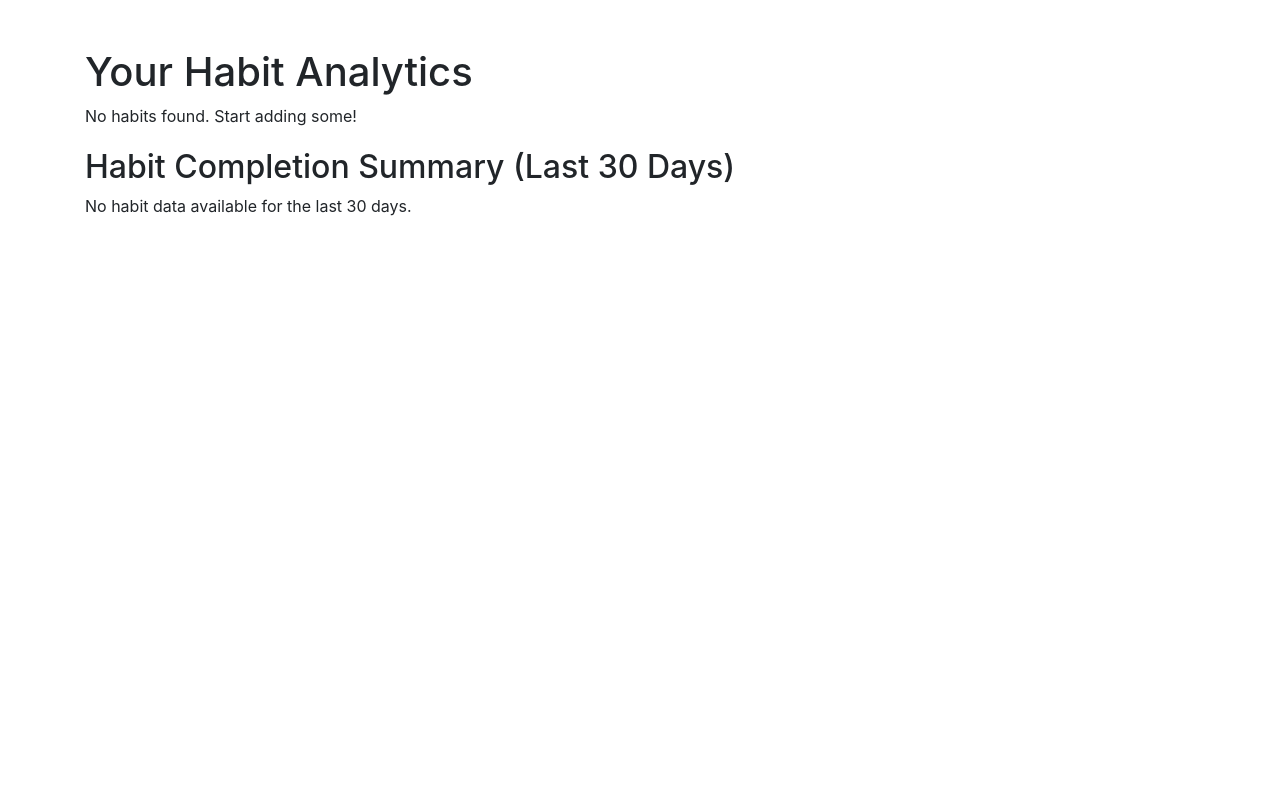
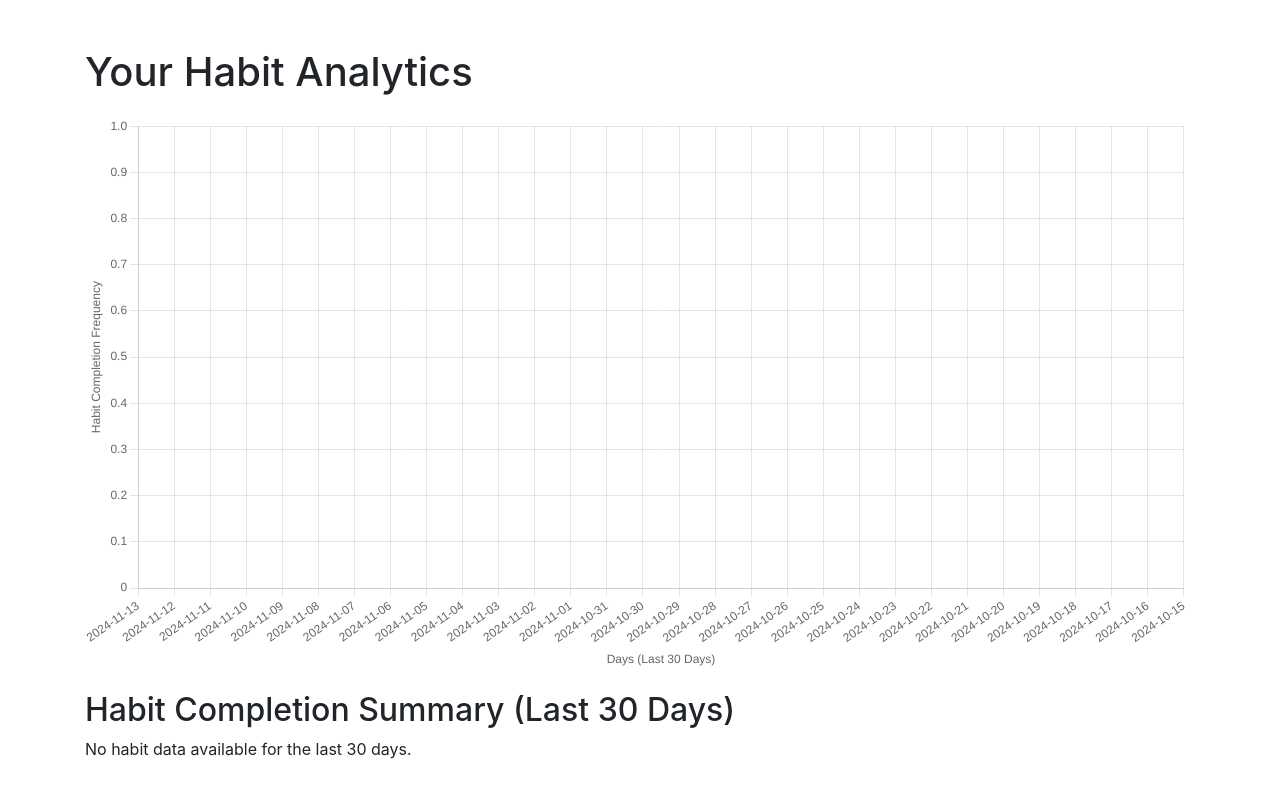
Before and after one commit to milkink/habit-tracker, a Flask app: page /analytics in a window 1280 px wide. Run offline with Flask 3, Linux system fonts and the light colour scheme; the visitor is signed in with stand-in values (Sample User, id 1); data that the repository does not hold is empty; some libraries are stand-ins or nearby versions.

Commit message:
Update analytics.html

```diff
--- a/templates/analytics.html
+++ b/templates/analytics.html
@@ -1,3 +1,4 @@
+<!-- analytics.html -->
 <!DOCTYPE html>
 <html lang="en">
 <head>
@@ -5,6 +6,7 @@
     <meta name="viewport" content="width=device-width, initial-scale=1.0">
     <title>Your Habit Analytics</title>
     <link rel="stylesheet" href="https://stackpath.bootstrapcdn.com/bootstrap/4.5.2/css/bootstrap.min.css">
+    <!-- You can add custom styles if needed -->
     <style>
         .habit-summary {
             margin-top: 20px;
@@ -12,80 +14,52 @@
         .habit-analytics {
             margin-bottom: 20px;
         }
-        .habit-graph-container {
-            margin-top: 30px;
+        #habitChart {
+            margin-top: 20px;
         }
     </style>
 </head>
 <body>
     <div class="container">
+        {% block content %}
         <h1 class="mt-5">Your Habit Analytics</h1>
 
-        <!-- Display individual habit graphs -->
-        <div id="habit-analytics">
-            {% for habit_name, data in habits_data.items() %}
-                <div class="habit-graph-container">
-                    <h3>{{ habit_name }}</h3>
-                    <canvas id="habit-graph-{{ loop.index }}" width="400" height="200"></canvas>
-                </div>
-            {% else %}
-                <p>No habits found. Start adding some!</p>
-            {% endfor %}
-        </div>
+        <!-- Chart.js Graph -->
+        <canvas id="habitChart" width="400" height="200"></canvas>
 
         <script src="https://cdn.jsdelivr.net/npm/chart.js"></script>
         <script>
+            // Data passed from the backend
             const chartData = {{ chart_data | tojson }};
 
-            document.addEventListener('DOMContentLoaded', function() {
-                {% for habit_name, data in habits_data.items() %}
-                    // Fetch the completion data for each habit using index-based access
-                    const habitCompletionData = chartData.datasets[{{ loop.index0 }}]?.data || [];
-
-                    // Select the canvas for each habit
-                    const canvas = document.getElementById('habit-graph-{{ loop.index }}');
-                    if (canvas && habitCompletionData.length > 0) {
-                        const ctx = canvas.getContext('2d');
-                        new Chart(ctx, {
-                            type: 'line',  // Change this to 'bar' for bar charts if preferred
-                            data: {
-                                labels: chartData.labels,  // Use provided date labels
-                                datasets: [{
-                                    label: '{{ habit_name }} Completion',
-                                    data: habitCompletionData,  // Completion data for the habit
-                                    backgroundColor: 'rgba(75, 192, 192, 0.2)',
-                                    borderColor: 'rgba(75, 192, 192, 1)',
-                                    borderWidth: 1,
-                                    fill: true
-                                }]
-                            },
+            // Create a chart using Chart.js
+            const ctx = document.getElementById('habitChart').getContext('2d');
+            const habitChart = new Chart(ctx, {
+                type: 'line', // You can change this to 'bar' if you prefer bar charts
+                data: chartData,
                 options: {
                     responsive: true,
                     scales: {
-                                    y: {
-                                        title: {
-                                            display: true,
-                                            text: 'Completion (0 = Incomplete, 1 = Completed)'
-                                        },
-                                        beginAtZero: true
-                                    },
                         x: {
+                            type: 'category',
+                            labels: chartData.labels,
                             title: {
                                 display: true,
                                 text: 'Days (Last 30 Days)'
                             }
+                        },
+                        y: {
+                            title: {
+                                display: true,
+                                text: 'Habit Completion Frequency'
+                            },
+                            beginAtZero: true
                         }
                     }
                 }
             });
-                    } else {
-                        console.warn(`No data or canvas for habit: "{{ habit_name }}"`);
-                    }
-                {% endfor %}
-            });
         </script>
 
-        <!-- Habit Completion Summary -->
         <div class="habit-summary">
             <h2>Habit Completion Summary (Last 30 Days)</h2>
 
@@ -101,6 +75,7 @@
                 <p>No habit data available for the last 30 days.</p>
             {% endif %}
         </div>
+        {% endblock %}
     </div>
 </body>
 </html>
```
Lines whose indentation alone changed are shown as unchanged.
